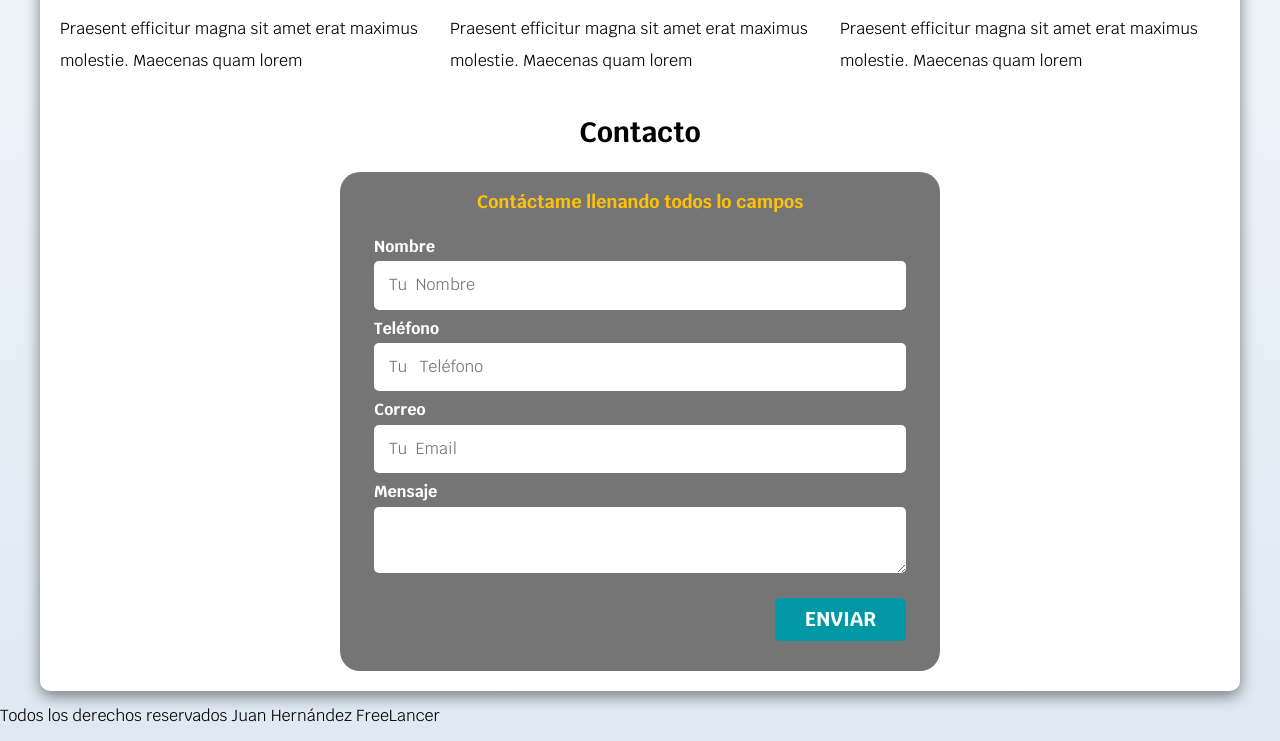
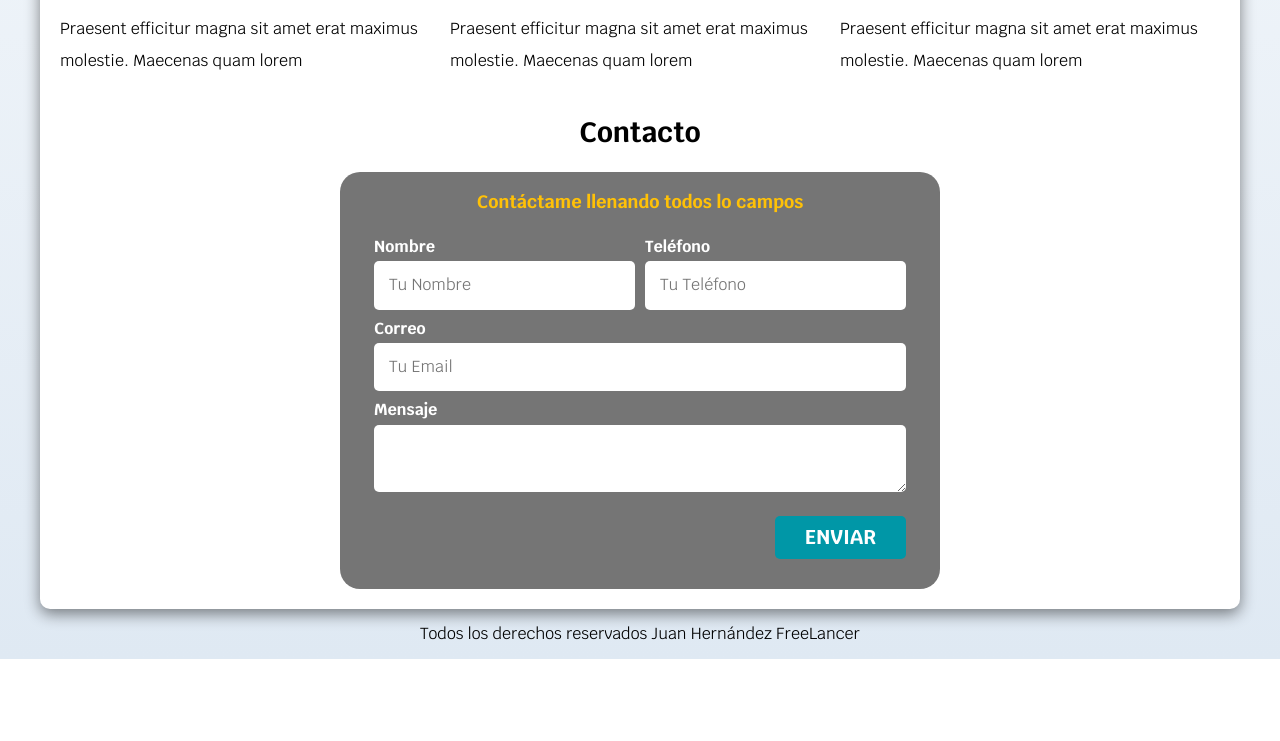
Before and after one commit to JuanHer-13/freelancer, a plain HTML site: page index.html in a window 1280 px wide. Shown: the part 876-1617 px from the top of the page. After the commit the page ends 1535 px from the top, so only its background shows below. Drawn offline with nearby package versions, Linux system fonts and the light colour scheme.

Commit message:
Proyecto finalizado real

```diff
--- a/css/styles.css
+++ b/css/styles.css
@@ -12,14 +12,6 @@ html {
     font-size: 62.5%;
     box-sizing: border-box; /* Hack para box model */
     scroll-snap-type: y mandatory;
-}
-
-/* Scroll snap */
-.servicios,
-.navegacion-principal,
-.formulario {
-    scroll-snap-align: center;
-    scroll-snap-stop: always;
 }
 
 *, *:before, *:after {
@@ -230,6 +222,20 @@ h1, h2, h3 {
     color: var(--primario);
 }
 
+@media (min-width: 768px) {
+    .contenedor-campos {
+        display: grid;
+        grid-template-columns: repeat(2, 1fr);
+        grid-template-rows: auto, auto, 20rem;
+        column-gap: 1rem;
+    }
+
+    .campo:nth-child(3),
+    .campo:nth-child(4) {
+        grid-column: 1 / 3;
+    }
+}
+
 .campo {
     margin-bottom: 1rem;
 }
@@ -247,3 +253,8 @@ h1, h2, h3 {
     padding: 1.5rem;
     border-radius: .5rem;
 }
+
+/* Footer */
+.footer {
+    text-align: center;
+}
--- a/index.html
+++ b/index.html
@@ -103,17 +103,17 @@
                     <div class="contenedor-campos">
                         <div class="campo">
                             <label>Nombre</label>
-                            <input class="input-text" type="text" placeholder="Tu  Nombre">
+                            <input class="input-text" type="text" placeholder="Tu Nombre">
                         </div>
 
                         <div class="campo">
                             <label>Teléfono</label>
-                            <input class="input-text" type="tel" placeholder="Tu   Teléfono">
+                            <input class="input-text" type="tel" placeholder="Tu Teléfono">
                         </div>
 
                         <div class="campo">
                             <label>Correo</label>
-                            <input class="input-text" type="text" placeholder="Tu  Email">
+                            <input class="input-text" type="text" placeholder="Tu Email">
                         </div>
 
                         <div class="campo">
@@ -130,7 +130,7 @@
         </section>
     </main>
 
-    <footer>
+    <footer class="footer">
         <p>Todos los derechos reservados Juan Hernández FreeLancer</p>
     </footer>
 </body>
```
